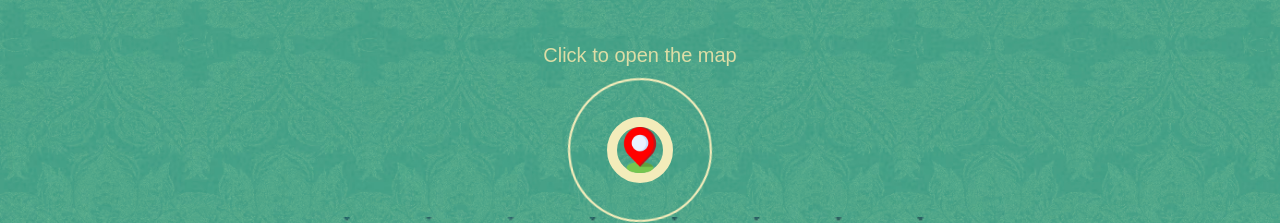
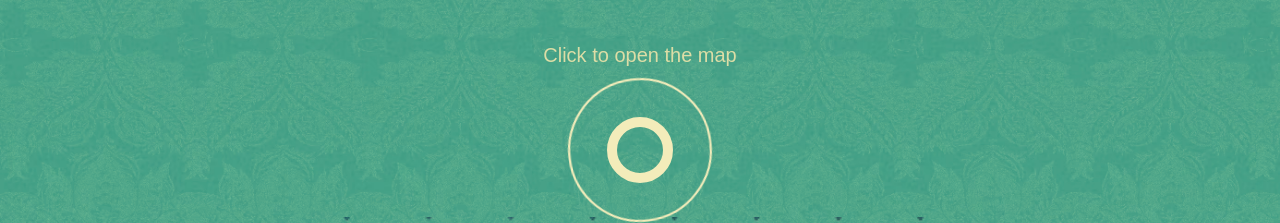
Before and after one commit to Sairam1711/wedding-web, a React (Vite) app: page / in a window 1280 px wide. Shown: the part 4480-4703 px from the top of the page. Built offline with nearby package versions, Linux system fonts and the light colour scheme; a web font is replaced by a local one.

Commit message:
new changes

```diff
--- a/src/components/Route.jsx
+++ b/src/components/Route.jsx
@@ -54,7 +54,7 @@ export default function Route({
             }}
           >
 
-            {showicon&&<img width={"100%"} src="/9776798.png" alt="" />}
+            {/* {showicon&&<img width={"100%"} src="/9776798.png" alt="" />} */}
           </div>
       </a></div>
 
```
